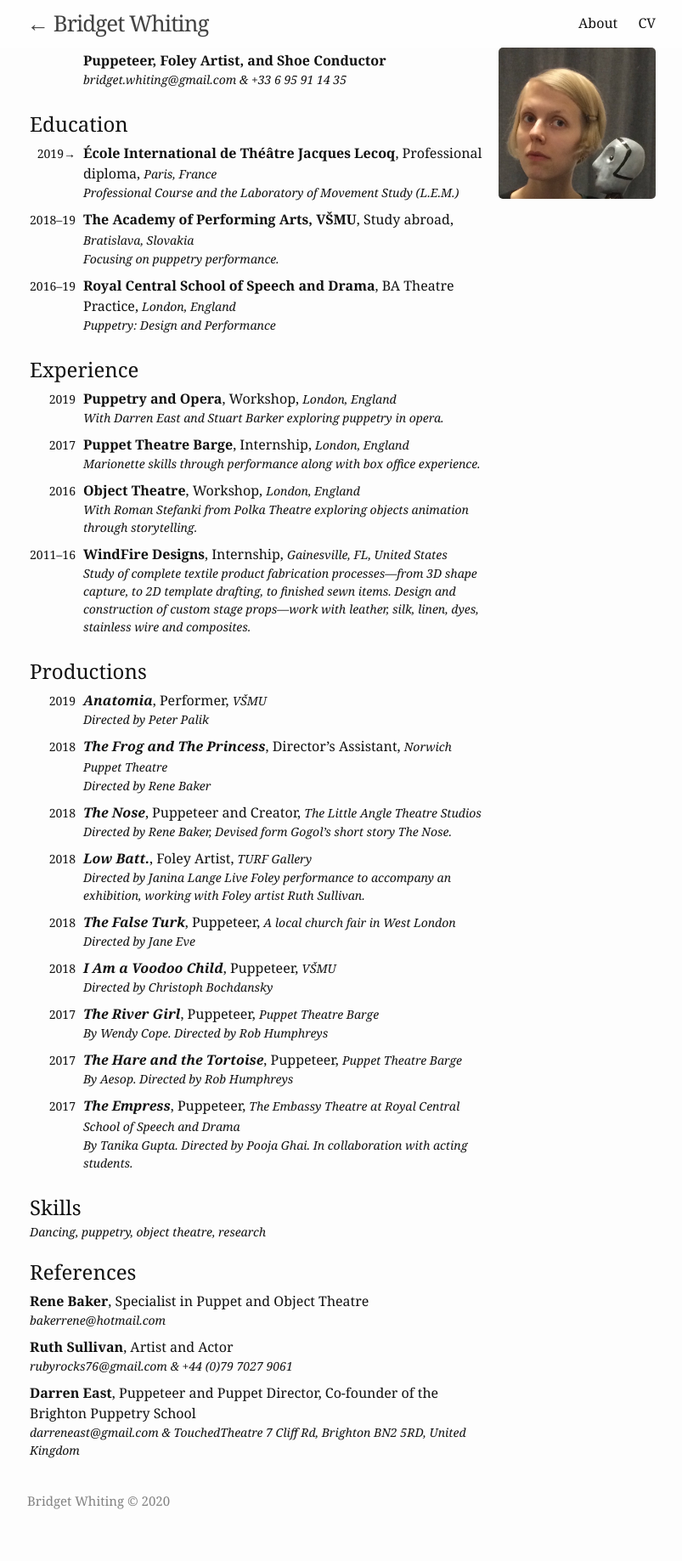
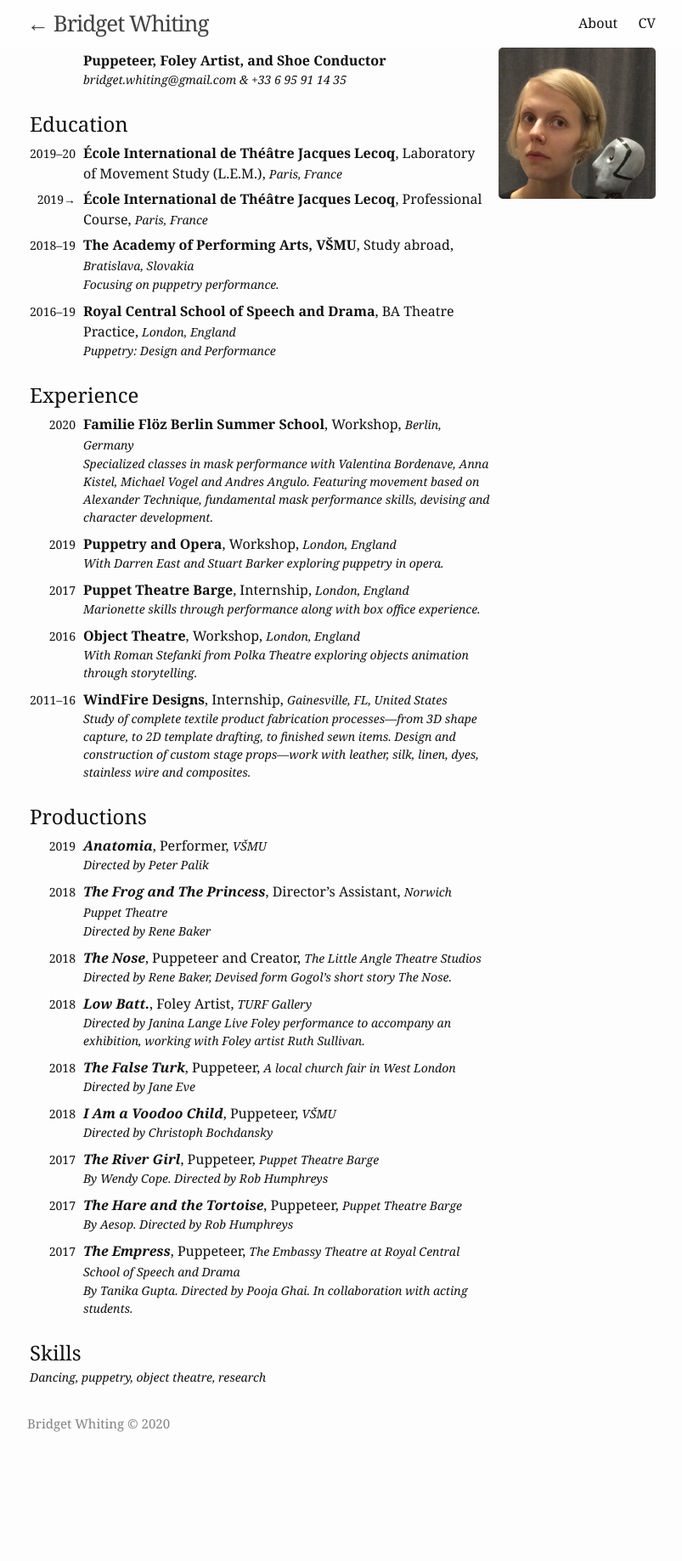
Before and after one commit to markwhiting/bridget, a Jekyll site: the page built from cv.html, in a window 1280 px wide. Shown: the whole page at 85% size, without its empty margins (238-1041 px from the left). Built offline with Jekyll 4.4.1, drawn with Linux system fonts in a browser that asks for light colours; after the commit the page ends 1746 px from its top, so only the background shows below that.

Commit message:
Updated CV

```diff
--- a/_data/CV.csv
+++ b/_data/CV.csv
@@ -1,11 +1,13 @@
 title,dateStart,dateEnd,type,role,location,url,notes
-École International de Théâtre Jacques Lecoq,2019-10-01,,Education,Professional diploma,"Paris, France",http://www.ecole-jacqueslecoq.com/en,"Professional Course and the Laboratory of Movement Study (L.E.M.)"
+École International de Théâtre Jacques Lecoq,2019-10-01,,Education,Professional Course,"Paris, France",http://www.ecole-jacqueslecoq.com/?lang=en
+École International de Théâtre Jacques Lecoq,2019-10-01,2020-11-01,Education,Laboratory of Movement Study (L.E.M.),"Paris, France",http://www.ecole-jacqueslecoq.com/lem-presentation/?lang=en
 Royal Central School of Speech and Drama,2016-10-03,2019-07-05,Education,BA Theatre Practice,"London, England",https://www.cssd.ac.uk,"Puppetry: Design and Performance"
 "The Academy of Performing Arts, VŠMU",2018-02-02,2019-05-28,Education,Study abroad,"Bratislava, Slovakia",https://www.vsmu.sk/en/,Focusing on puppetry performance.
 Puppet Theatre Barge,2017-06-19,2017-10-06,Experience,Internship,"London, England",https://www.puppetbarge.com ,Marionette skills through performance along with box office experience.
 WindFire Designs,2011-05-01,2016-10-03,Experience,Internship,"Gainesville, FL, United States",http://www.windfiredesigns.com/,"Study of complete textile product fabrication processes—from 3D shape capture, to 2D template drafting, to finished sewn items. Design and construction of custom stage props—work with leather, silk, linen, dyes, stainless wire and composites."
 Object Theatre,2016-10-17,2016-10-19,Experience,Workshop,"London, England",,With Roman Stefanki from Polka Theatre exploring objects animation through storytelling.
 Puppetry and Opera,2019-04-14,2019-04-18,Experience,Workshop,"London, England",,With Darren East and Stuart Barker exploring puppetry in opera.
+Familie Flöz Berlin Summer School,2020-07-10,2020-07-20,Experience,Workshop,"Berlin, Germany",http://www.floez-akademie.net,"Specialized classes in mask performance with Valentina Bordenave, Anna Kistel, Michael Vogel and Andres Angulo. Featuring movement based on Alexander Technique, fundamental mask performance skills, devising and character development."
 Anatomia,2019-02-22,2019-02-22,Productions,Performer,VŠMU,https://www.vsmu.sk/en/,Directed by Peter Palik
 The Frog and The Princess,2018-10-01,2018-10-19,Productions,Director’s Assistant,Norwich Puppet Theatre,https://www.puppettheatre.co.uk,Directed by Rene Baker
 The Nose,2018-06-01,2018-06-17,Productions,Puppeteer and Creator,The Little Angle Theatre Studios,https://littleangeltheatre.com,"Directed by Rene Baker, Devised form Gogol’s short story The Nose."
--- a/cv.html
+++ b/cv.html
@@ -72,36 +72,35 @@ src="{{ "/assets/Other/CV puppet and puppeter.jpeg" | absolute_url }}" />
     </td>
   </tr>
 
-  <tr>
-    <td colspan="2">
-      <h2 class="section">References</h2>
-    </td>
-  </tr>
-  <tr>
-    <td colspan="2" class="row">
-      <strong>Rene Baker</strong>, Specialist in Puppet and Object Theatre
-      <p class="light note">
-        <a href="mailto:bakerrene@hotmail.com">bakerrene@hotmail.com</a>
-      </p>
-    </td>
-  </tr>
-  <tr>
-    <td colspan="2" class="row">
-      <strong>Ruth Sullivan</strong>, Artist and Actor
-      <p class="light note">
-        <a href="mailto:rubyrocks76@gmail.com">rubyrocks76@gmail.com</a> & +44
-        (0)79 7027 9061
-      </p>
-    </td>
-  </tr>
-  <tr>
-    <td colspan="2" class="row">
-      <strong>Darren East</strong>, Puppeteer and Puppet Director, Co-founder of
-      the Brighton Puppetry School
-      <p class="light note">
-        <a href="mailto:darreneast@gmail.com">darreneast@gmail.com</a> &
-        TouchedTheatre 7 Cliff Rd, Brighton BN2 5RD, United Kingdom
-      </p>
-    </td>
-  </tr>
+  <!--   <td colspan="2"> -->
+  <!--     <h2 class="section">References</h2> -->
+  <!--   </td> -->
+  <!-- </tr> -->
+  <!-- <tr> -->
+  <!--   <td colspan="2" class="row"> -->
+  <!--     <strong>Rene Baker</strong>, Specialist in Puppet and Object Theatre -->
+  <!--     <p class="light note"> -->
+  <!--       <a href="mailto:bakerrene@hotmail.com">bakerrene@hotmail.com</a> -->
+  <!--     </p> -->
+  <!--   </td> -->
+  <!-- </tr> -->
+  <!-- <tr> -->
+  <!--   <td colspan="2" class="row"> -->
+  <!--     <strong>Ruth Sullivan</strong>, Artist and Actor -->
+  <!--     <p class="light note"> -->
+  <!--       <a href="mailto:rubyrocks76@gmail.com">rubyrocks76@gmail.com</a> & +44 -->
+  <!--       (0)79 7027 9061 -->
+  <!--     </p> -->
+  <!--   </td> -->
+  <!-- </tr> -->
+  <!-- <tr> -->
+  <!--   <td colspan="2" class="row"> -->
+  <!--     <strong>Darren East</strong>, Puppeteer and Puppet Director, Co-founder of -->
+  <!--     the Brighton Puppetry School -->
+  <!--     <p class="light note"> -->
+  <!--       <a href="mailto:darreneast@gmail.com">darreneast@gmail.com</a> & -->
+  <!--       TouchedTheatre 7 Cliff Rd, Brighton BN2 5RD, United Kingdom -->
+  <!--     </p> -->
+  <!--   </td> -->
+  <!-- </tr> -->
 </table>
```
